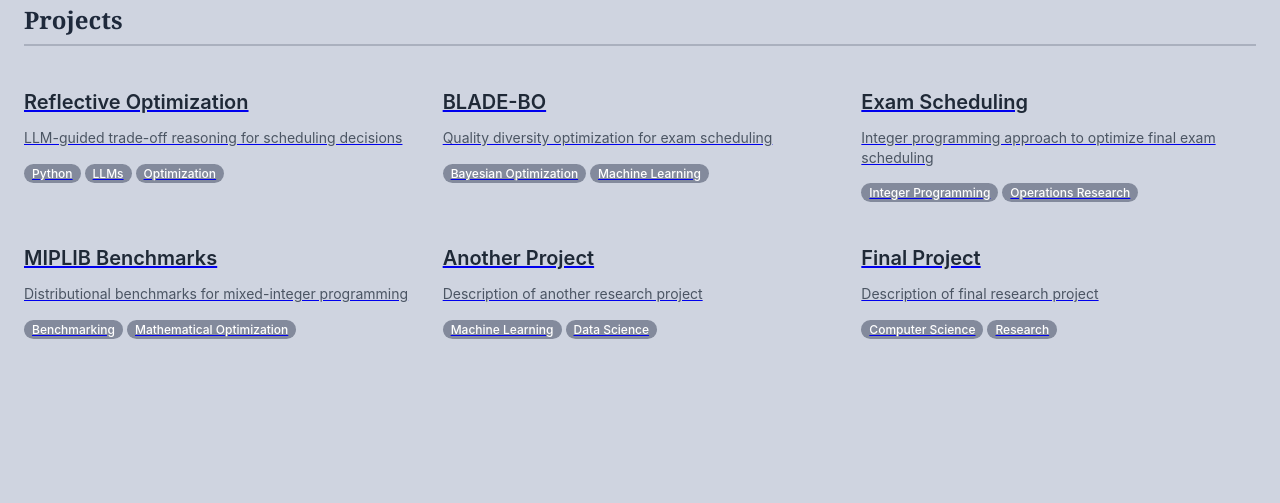
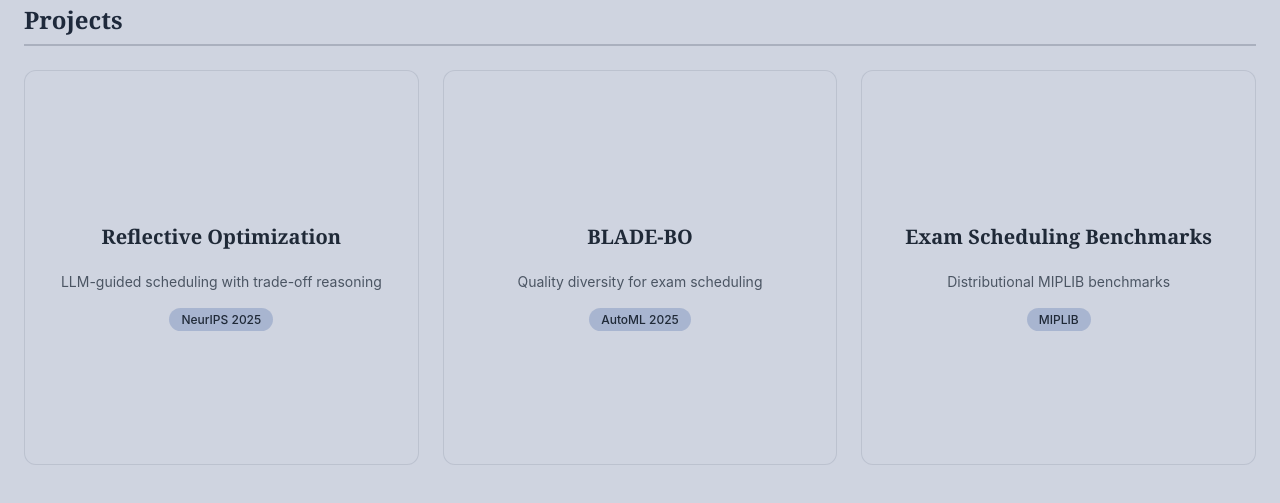
Before and after one commit to AdamJovine/AdamJovine.github.io, a Next.js app: page /projects in a window 1280 px wide. Shown: the part 431-934 px from the top of the page. Before the commit the page ends 866 px from the top, so only its background shows below. Built offline with nearby package versions, Linux system fonts and the light colour scheme.

Commit message:
Setup GitHub Pages deployment

```diff
--- a/components/ProjectGrid.jsx
+++ b/components/ProjectGrid.jsx
@@ -1,59 +1,74 @@
+// components/ProjectGrid.jsx
 import React from 'react';
-import Link from 'next/link';
+import { useRouter } from 'next/router';
 
 const ProjectGrid = () => {
+  const router = useRouter();
+
   const projects = [
     {
-      id: 'reflective-optimization',
+      slug: 'reflective-optimization',
       title: 'Reflective Optimization',
-      description: 'LLM-guided trade-off reasoning for scheduling decisions',
-      tech: ['Python', 'LLMs', 'Optimization']
+      description: 'LLM-guided scheduling with trade-off reasoning',
+      status: 'NeurIPS 2025'
     },
     {
-      id: 'blade-bo',
+      slug: 'blade-bo',
       title: 'BLADE-BO',
-      description: 'Quality diversity optimization for exam scheduling',
-      tech: ['Bayesian Optimization', 'Machine Learning']
+      description: 'Quality diversity for exam scheduling',
+      status: 'AutoML 2025'
     },
     {
-      id: 'exam-scheduling',
-      title: 'Exam Scheduling',
-      description: 'Integer programming approach to optimize final exam scheduling',
-      tech: ['Integer Programming', 'Operations Research']
+      slug: 'exam-scheduling-benchmarks',
+      title: 'Exam Scheduling Benchmarks',
+      description: 'Distributional MIPLIB benchmarks',
+      status: 'MIPLIB'
     },
-    {
-      id: 'miplib-benchmarks',
-      title: 'MIPLIB Benchmarks',
-      description: 'Distributional benchmarks for mixed-integer programming',
-      tech: ['Benchmarking', 'Mathematical Optimization']
-    },
-    {
-      id: 'research-project-5',
-      title: 'Another Project',
-      description: 'Description of another research project',
-      tech: ['Machine Learning', 'Data Science']
-    },
-    {
-      id: 'research-project-6',
-      title: 'Final Project',
-      description: 'Description of final research project',
-      tech: ['Computer Science', 'Research']
-    }
+    // Add more projects as needed
   ];
+
+  const handleProjectClick = (slug) => {
+    router.push(`/projects/${slug}`);
+  };
 
   return (
     <>
       {projects.map((project) => (
-        <Link key={project.id} href={`/projects/${project.id}`}>
-          <div style={{
-            cursor: 'pointer',
-            transition: 'all 0.3s ease'
-          }}>
+        <div
+          key={project.slug}
+          onClick={() => handleProjectClick(project.slug)}
+          style={{
+            aspectRatio: '1',
+            background: 'rgba(207, 212, 224, 1)',
+            backdropFilter: 'blur(5px)',
+            borderRadius: '12px',
+            padding: '1.5rem',
+            display: 'flex',
+            flexDirection: 'column',
+            justifyContent: 'center',
+            alignItems: 'center',
+            textAlign: 'center',
+            border: '1px solid rgba(113, 121, 139, 0.2)',
+            transition: 'all 0.3s ease',
+            cursor: 'pointer'
+          }}
+          onMouseEnter={(e) => {
+            e.target.style.transform = 'translateY(-5px)';
+            e.target.style.boxShadow = '0 10px 25px rgba(0, 0, 0, 0.15)';
+            e.target.style.background = 'rgba(184, 188, 197, 0.5)';
+          }}
+          onMouseLeave={(e) => {
+            e.target.style.transform = 'translateY(0)';
+            e.target.style.boxShadow = 'none';
+            e.target.style.background = 'rgba(207, 212, 224, 1)';
+          }}
+        >
           <h3 style={{
             fontSize: '1.25rem',
             fontWeight: '600',
             color: '#1f2937',
-              marginBottom: '0.5rem'
+            marginBottom: '0.5rem',
+            fontFamily: 'Georgia, serif'
           }}>
             {project.title}
           </h3>
@@ -65,25 +80,17 @@ const ProjectGrid = () => {
           }}>
             {project.description}
           </p>
-            <div style={{ display: 'flex', flexWrap: 'wrap', gap: '0.25rem' }}>
-              {project.tech.map((tech, index) => (
-                <span
-                  key={index}
-                  style={{
-                    background: 'rgba(113, 121, 139, 0.8)',
-                    color: 'white',
-                    padding: '0.125rem 0.5rem',
+          <span style={{
+            background: 'rgba(153, 168, 201, 0.7)',
+            color: '#1f2937',
+            padding: '0.25rem 0.75rem',
             borderRadius: '9999px',
             fontSize: '0.75rem',
             fontWeight: '500'
-                  }}
-                >
-                  {tech}
+          }}>
+            {project.status}
           </span>
-              ))}
         </div>
-          </div>
-        </Link>
       ))}
     </>
   );
--- a/next.config.js
+++ b/next.config.js
@@ -1,6 +1,16 @@
 const withMDX = require('@next/mdx')({
   extension: /\.mdx?$/
 });
+
+const isProd = process.env.NODE_ENV === 'production';
+
 module.exports = withMDX({
-  pageExtensions: ['js','jsx','mdx']
+  pageExtensions: ['js', 'jsx', 'mdx'],
+  output: 'export',
+  trailingSlash: true,
+  basePath: isProd ? '/fresh_repo' : '',
+  assetPrefix: isProd ? '/fresh_repo/' : '',
+  images: {
+    unoptimized: true
+  }
 });
--- a/package.json
+++ b/package.json
@@ -7,7 +7,8 @@
     "test": "echo \"Error: no test specified\" && exit 1",
     "dev": "next dev",
     "build": "next build",
-    "start": "next start"
+    "start": "next start",
+    "deploy": "npm run build && gh-pages -d out"
   },
   "repository": {
     "type": "git",
```
Also changed, not shown: 14 other files (tests, documents, lock files or other folders). Lines whose indentation alone changed are shown as unchanged.
